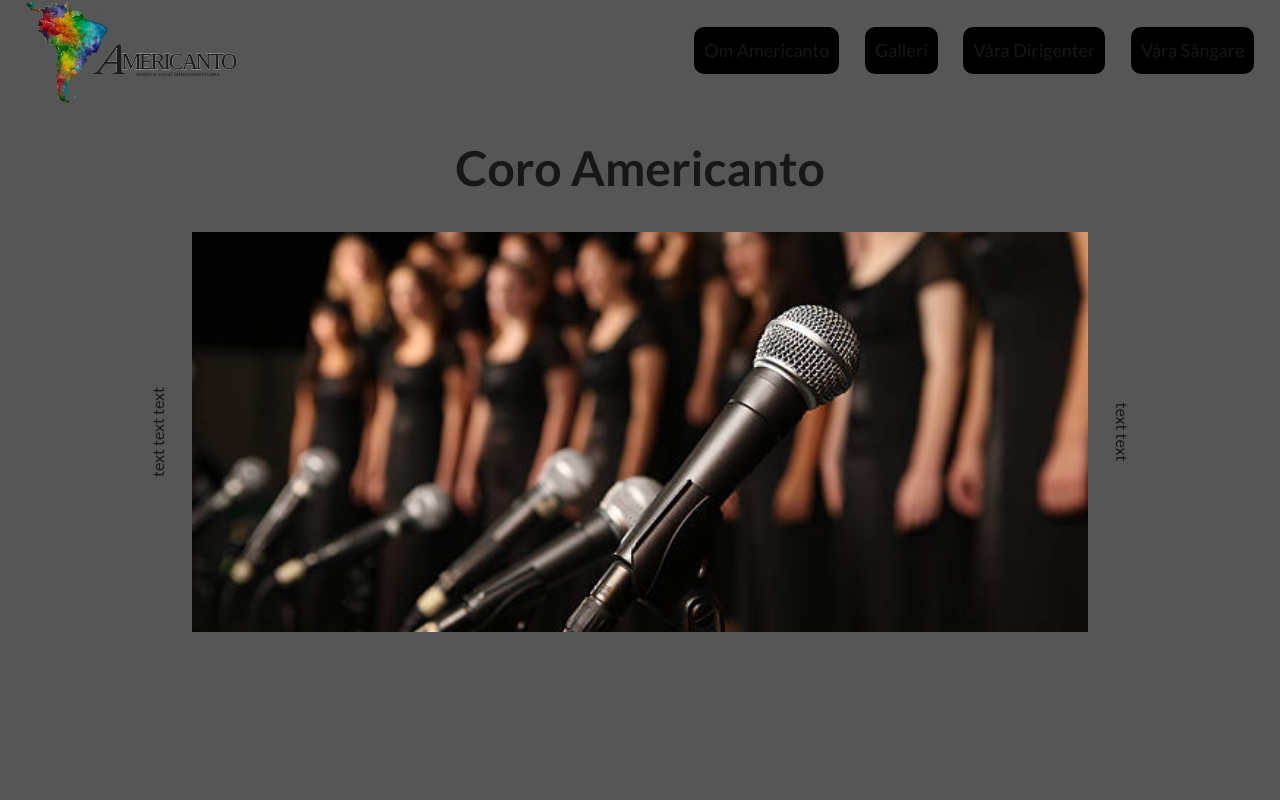
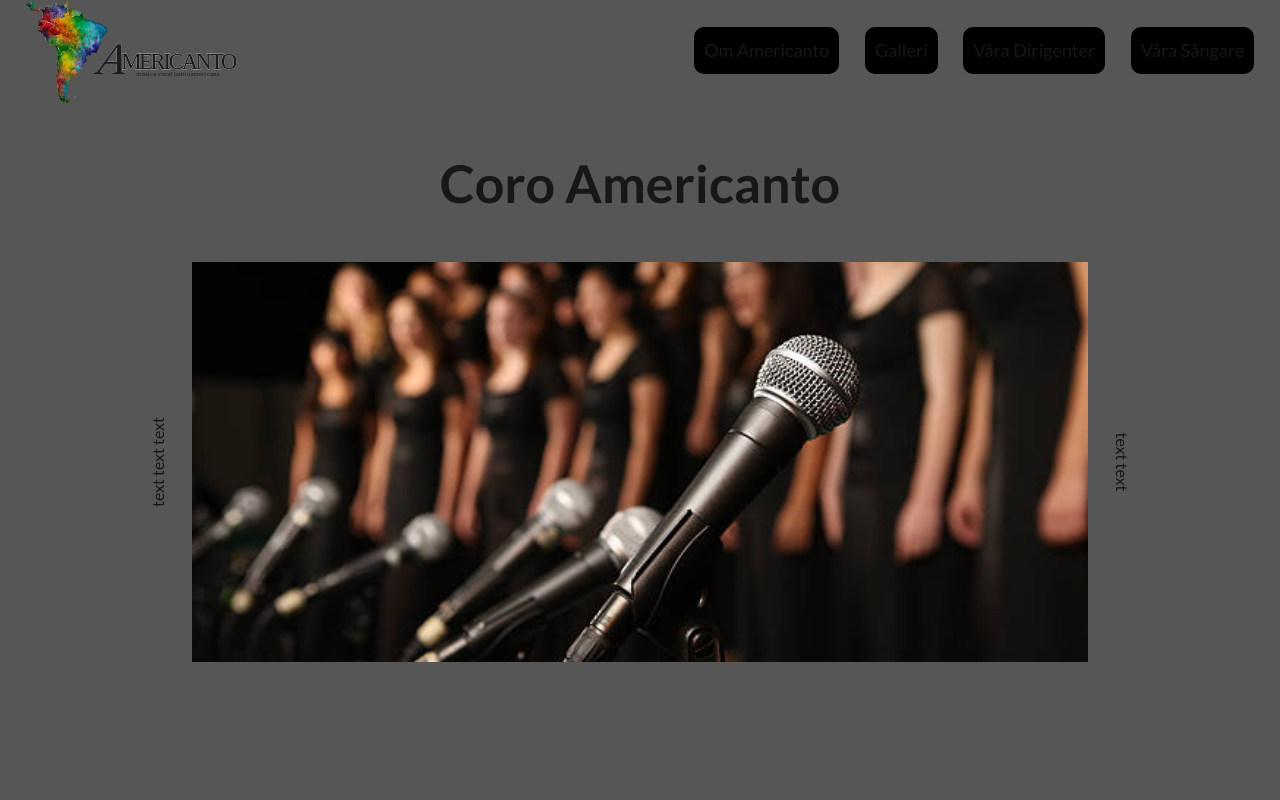
Before and after one commit to SofiaCoder/americanto, a Next.js app: page / in a window 1280 px wide. Shown: the top 800 px of the page. Built offline with nearby package versions, Linux system fonts and the light colour scheme.

Commit message:
style  adjustments

```diff
--- a/components/Hero/index.tsx
+++ b/components/Hero/index.tsx
@@ -3,7 +3,7 @@ import Image from 'next/image';
 const Hero = () => {
   return (
     <section id='hero' className='flex flex-col items-center'>
-      <h1 className='text-5xl font-bold mb-10'>Coro Americanto</h1>
+      <h1 className='mb-10'>Coro Americanto</h1>
       <div className='flex items-center'>
         <p className='-rotate-90 -mr-16 m-0 w-52 h-3 text-center'>
           text text text
--- a/components/Intro/index.tsx
+++ b/components/Intro/index.tsx
@@ -8,7 +8,7 @@ const Intro = () => {
         <Image src='/images/notes.jpg' alt='notes' width={500} height={500} />
       </div>
       <div className='w-1/2 flex flex-col gap-8'>
-        <h2 className='font-bold text-4xl'>Om Americanto</h2>
+        <h2 className=''>Om Americanto</h2>
         <p className=''>
           Lorem, ipsum dolor sit amet consectetur adipisicing elit. Pariatur
           repellendus dicta ad magni suscipit alias assumenda aperiam,
```
Also changed, not shown: public/images/notesHeart.jpg (renamed from public/images/notesHearrt.jpg).
